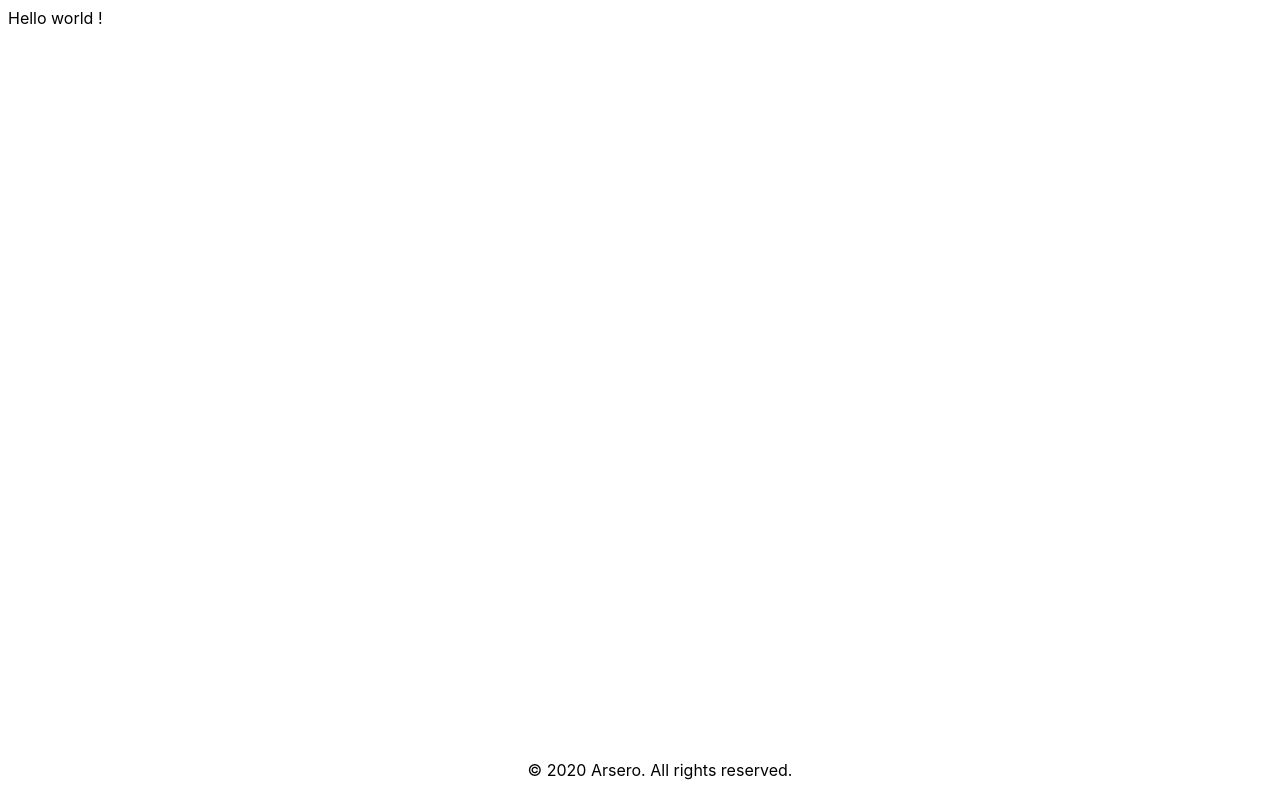
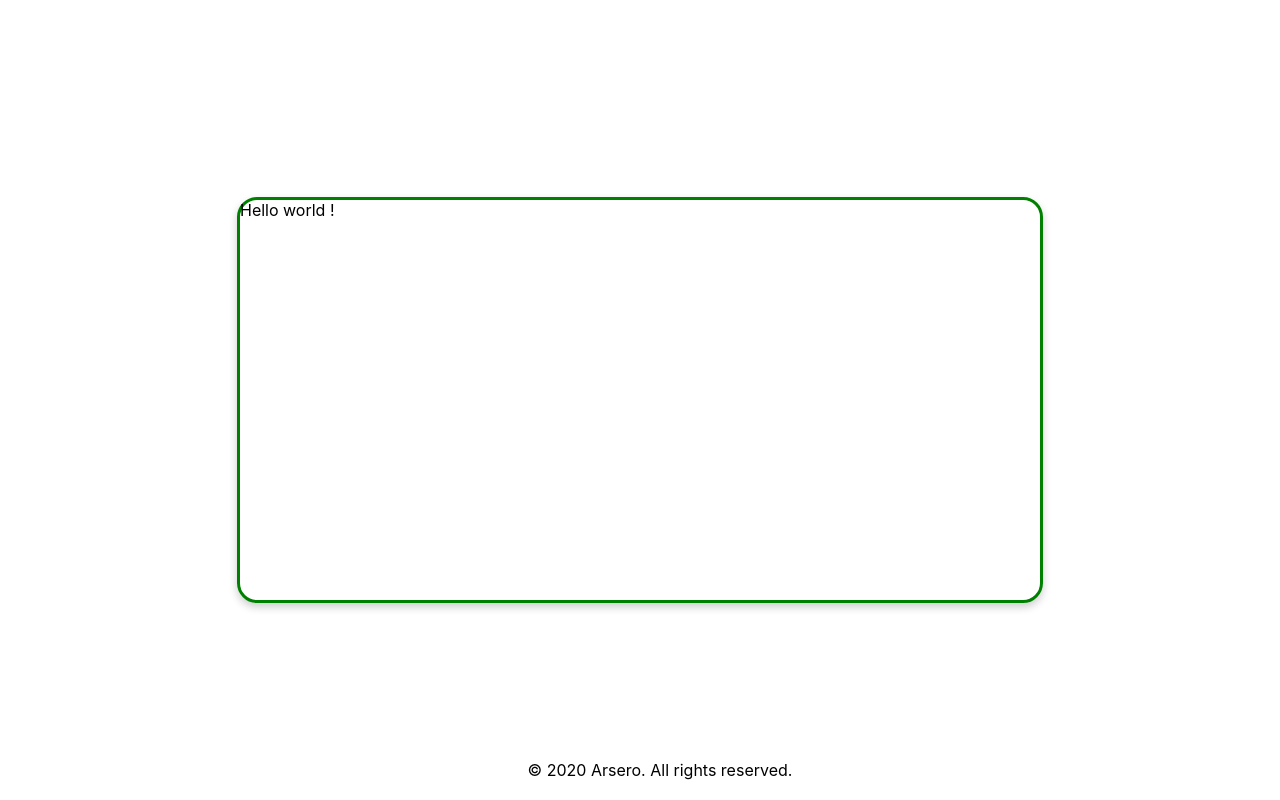
Before and after one commit to Arsero/web-login, a plain HTML site: page src/index.html in a window 1280 px wide. Drawn offline with Linux system fonts and the light colour scheme.

Commit message:
Add main card

```diff
--- a/src/index.html
+++ b/src/index.html
@@ -9,8 +9,11 @@
 </head>
 
 <body>
-    <header></header>
-    <main>Hello world !</main>
+    <main>
+        <div class="center card">
+            Hello world !
+        </div>
+    </main>
     <footer>© 2020 Arsero. All rights reserved.</footer>
 </body>
 
--- a/src/styles.css
+++ b/src/styles.css
@@ -2,6 +2,30 @@ html {
     font-family: -apple-system, BlinkMacSystemFont, 'Segoe UI', Roboto, Oxygen, Ubuntu, Cantarell, 'Open Sans', 'Helvetica Neue', sans-serif;
     width: 100%;
     height: 100%;
+}
+
+.center {
+    position: absolute;
+    top: 50%;
+    left: 50%;
+    transform: translate(-50%, -50%);
+}
+
+.card {
+    margin: auto;
+    width: 50%;
+    min-width: 800px;
+    height: 50%;
+    min-height: 400px;
+    border: 3px solid green;
+    border-radius: 20px;
+
+    box-shadow: 0 4px 8px 0 rgba(0, 0, 0, 0.2);
+    transition: 0.3s;
+}
+
+.card:hover {
+    box-shadow: 0 8px 16px 0 rgba(0, 0, 0, 0.2);
 }
 
 footer {
```
